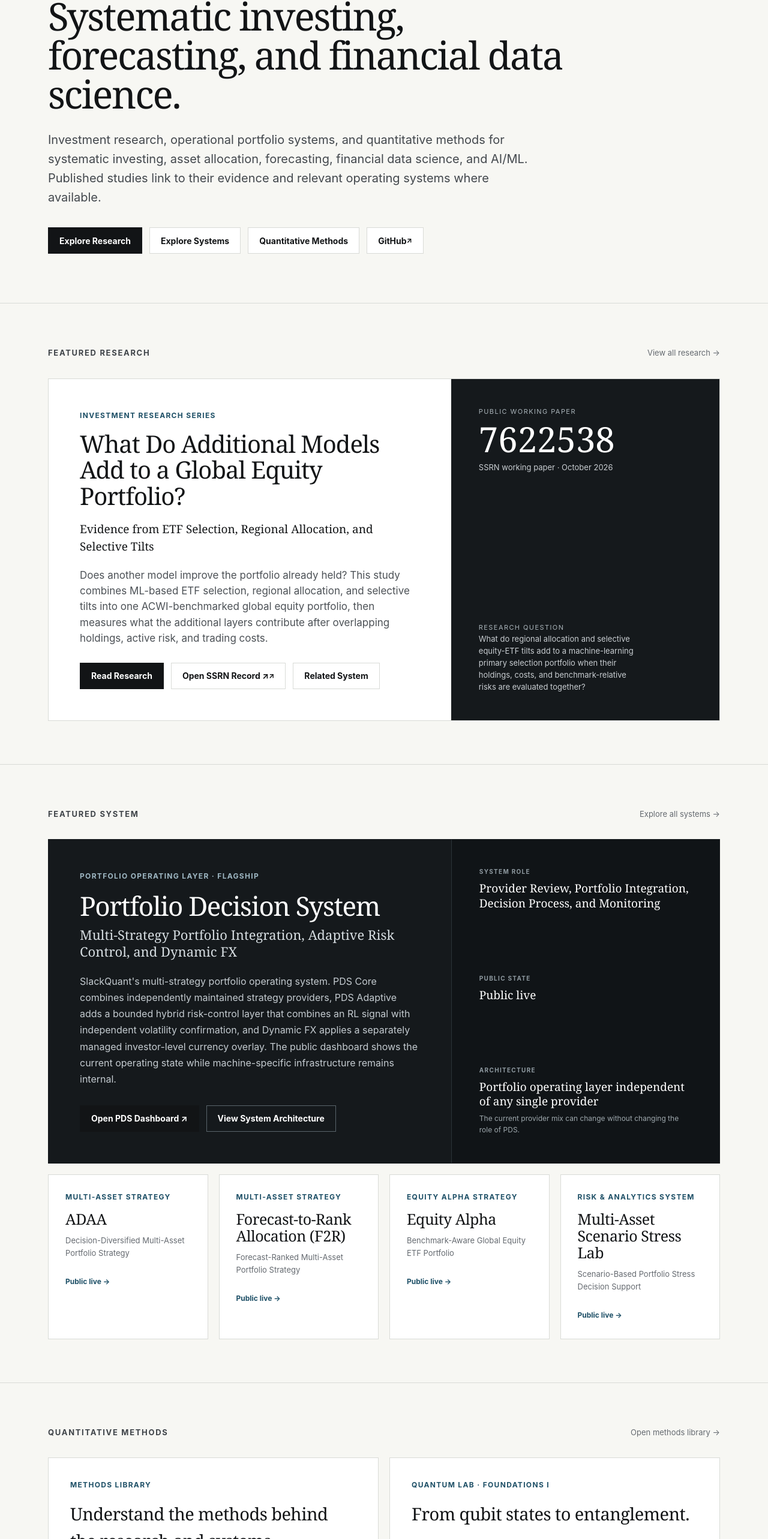
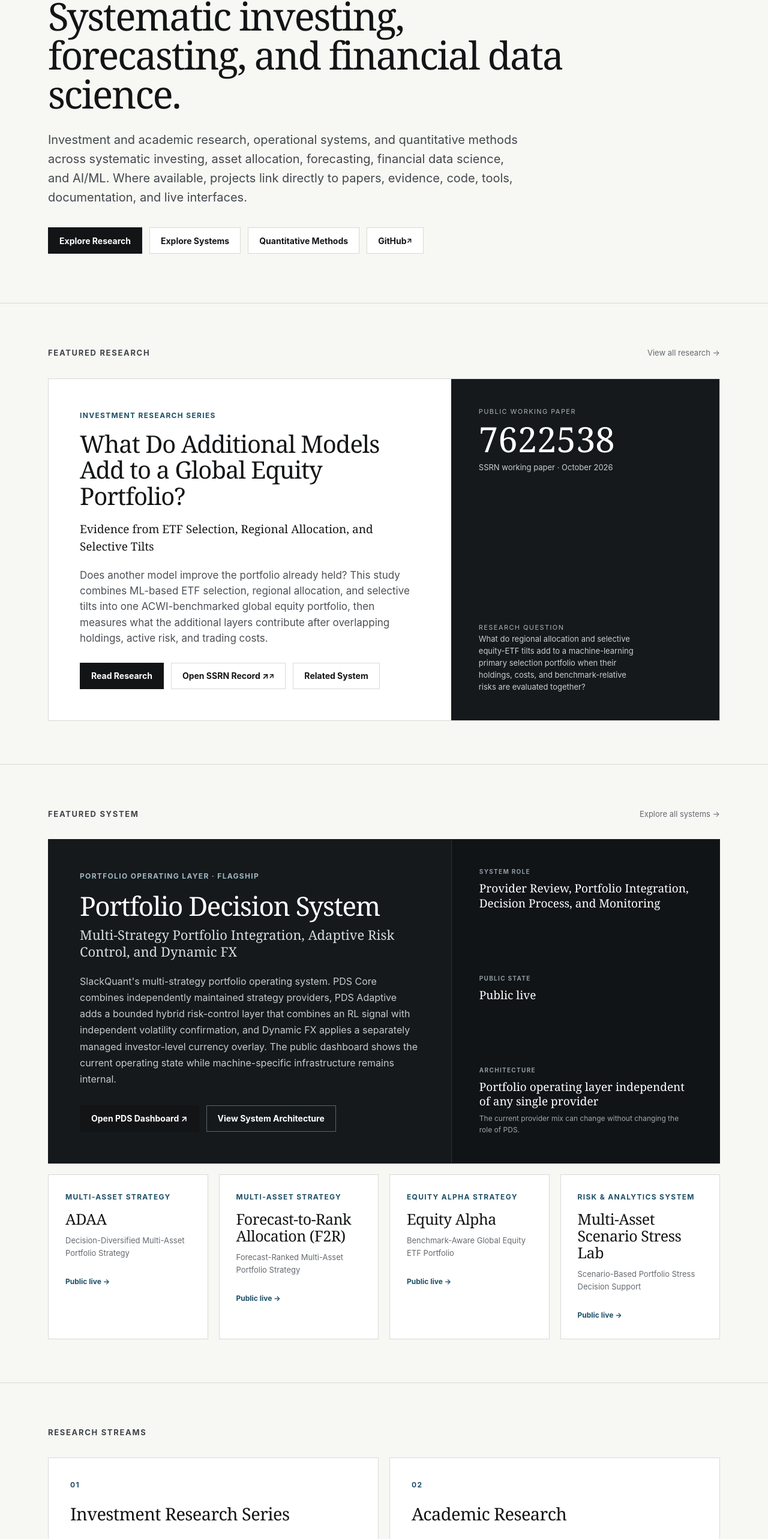
Before and after one commit to slackquant80/slackquant-research, a Next.js app: page / in a window 1280 px wide. Shown: the part 220-2786 px from the top of the page at 60% size. Built offline with nearby package versions, Linux system fonts and the light colour scheme; no server answers.

Commit message:
Scope homepage change to Equity Alpha feature only; preserve Academic Research everywhere else

```diff
--- a/src/app/page.tsx
+++ b/src/app/page.tsx
@@ -18,9 +18,6 @@ export default function HomePage() {
     researchItems.find((item) => item.stream === "investment" && item.featured) ??
     researchItems.find((item) => item.stream === "investment") ??
     researchItems[0];
-  const publishedInvestmentResearch = researchItems.filter(
-    (item) => item.stream === "investment",
-  );
   const featuredSystem =
     systemItems.find((item) => item.prominence === "flagship") ?? systemItems[0];
   const supportingSystems = systemItems.filter(
@@ -41,10 +38,10 @@ export default function HomePage() {
           <div className="eyebrow">Research platform</div>
           <h1>Systematic investing, forecasting, and financial data science.</h1>
           <p className="hero-copy">
-            Investment research, operational portfolio systems, and quantitative
-            methods for systematic investing, asset allocation, forecasting,
-            financial data science, and AI/ML. Published studies link to their
-            evidence and relevant operating systems where available.
+            Investment and academic research, operational systems, and quantitative
+            methods across systematic investing, asset allocation, forecasting,
+            financial data science, and AI/ML. Where available, projects link directly
+            to papers, evidence, code, tools, documentation, and live interfaces.
           </p>
           <div className="actions">
             <Link className="btn primary" href="/research/">
@@ -192,6 +189,38 @@ export default function HomePage() {
       <section className="section">
         <div className="shell">
           <div className="section-head">
+            <div className="section-title">Research Streams</div>
+          </div>
+          <div className="grid-2">
+            <article className="stream">
+              <div className="kicker">01</div>
+              <h3>Investment Research Series</h3>
+              <p>
+                Practitioner-oriented research on systematic investing, asset
+                allocation, portfolio decision design, robustness, and implementation.
+              </p>
+              <Link className="section-link" href="/research/#investment-research-heading">
+                Explore Investment Research &#8594;
+              </Link>
+            </article>
+            <article className="stream">
+              <div className="kicker">02</div>
+              <h3>Academic Research</h3>
+              <p>
+                Academic and technical research across forecasting, financial
+                data science, AI/ML, and empirical methodology.
+              </p>
+              <Link className="section-link" href="/research/#academic-research-heading">
+                Explore Academic Research &#8594;
+              </Link>
+            </article>
+          </div>
+        </div>
+      </section>
+
+      <section className="section">
+        <div className="shell">
+          <div className="section-head">
             <div className="section-title">Quantitative Methods</div>
             <a className="section-link" href={methodsRootHref}>
               Open methods library &#8594;
@@ -235,7 +264,7 @@ export default function HomePage() {
           </div>
           <div className="output-metrics" aria-label="Current SlackQuant public output">
             <div className="output-metric">
-              <div className="output-value">{publishedInvestmentResearch.length}</div>
+              <div className="output-value">{researchItems.length}</div>
               <div className="output-label">Research Papers</div>
             </div>
             <div className="output-metric">
@@ -264,7 +293,7 @@ export default function HomePage() {
             <div className="section-title">Public Research Releases</div>
           </div>
           <div className="release-list">
-            {[...publishedInvestmentResearch].reverse().map((item) => (
+            {[...researchItems].reverse().map((item) => (
               <Link className="release release-link" href={`/research/${item.slug}/`} key={item.slug}>
                 <div className="date">{item.dateLabel}</div>
                 <div>
```
